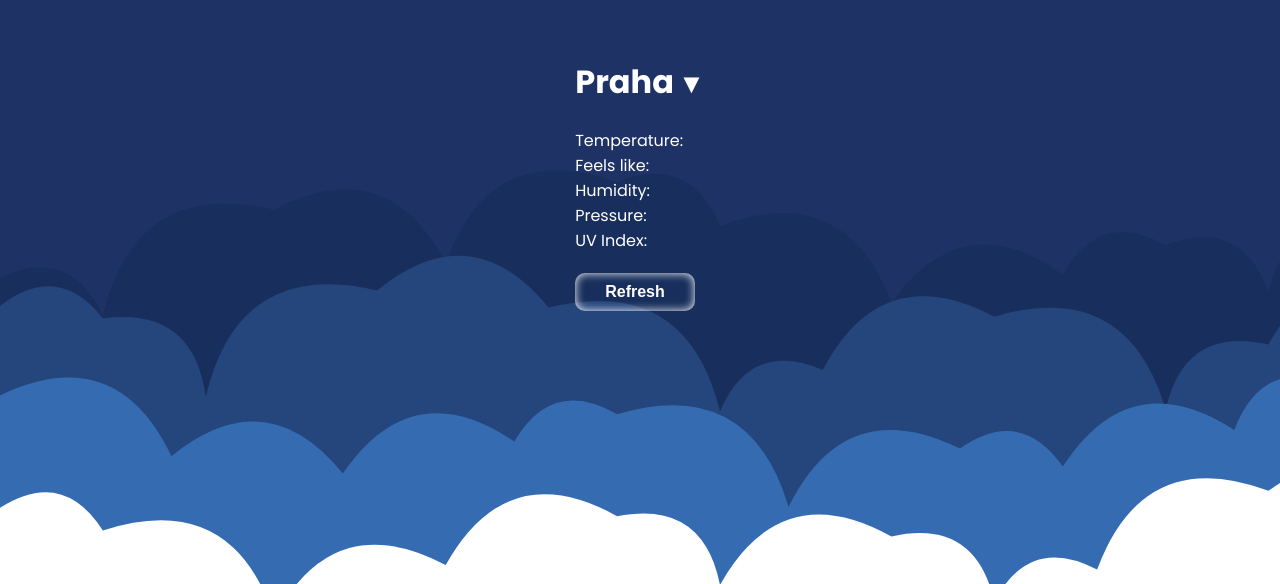
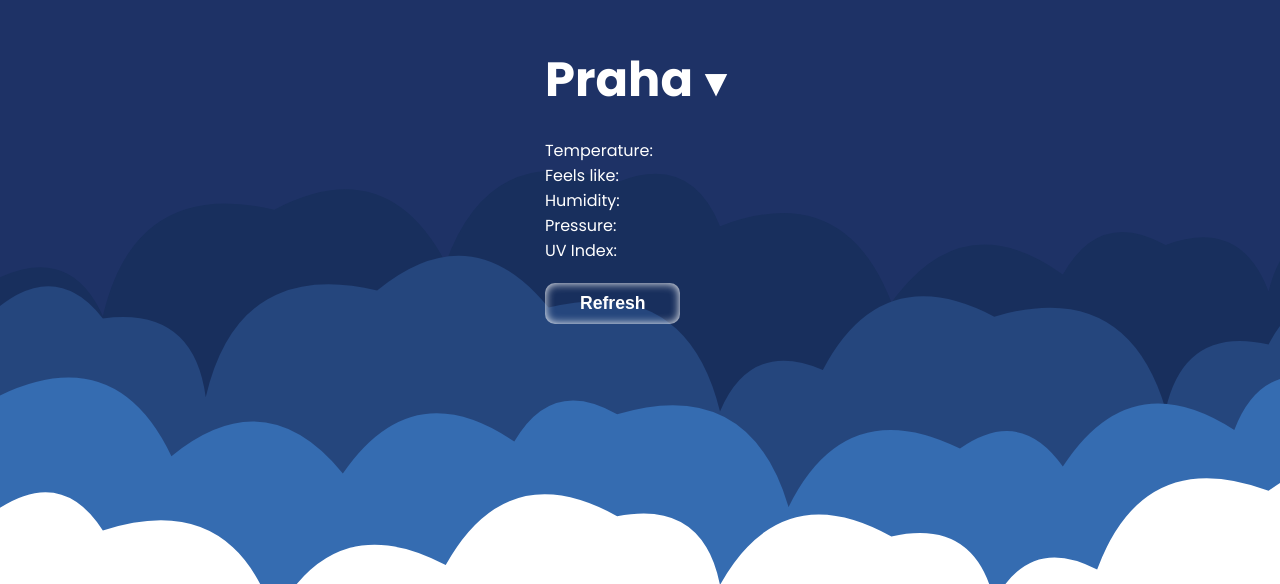
Before and after one commit to RomanSchmid/weather-app, a plain HTML site: page index.html in a window 1280 px wide. Shown: the part 216-800 px from the top of the page. Drawn offline with Linux system fonts and the light colour scheme; no server answers.

Commit message:
Font size changes

```diff
--- a/style.css
+++ b/style.css
@@ -34,11 +34,11 @@ li {
 }
 
 #btn {
-    padding: 10px 30px;
+    padding: 10px 35px;
     border-radius: 10px;
     border: none;
     background-color: transparent;
-    font-size: 1rem;
+    font-size: 1.1rem;
     font-weight: 700;
     box-shadow: inset 0 0 10px white;
     color:white;
@@ -63,17 +63,18 @@ h2 {
 
 h1 {
     cursor: pointer;
+    font-size: 3rem;
 }
 
 h1::after {
     content: "▼";
-    font-size: 1.7rem;
+    font-size: 2.4rem;
     padding-left: 4px;
 }
 
 .another-city {
     display: none;
-    font-size: 1.4rem;
+    font-size: 1.7rem;
     cursor: pointer;
 }
 
```
